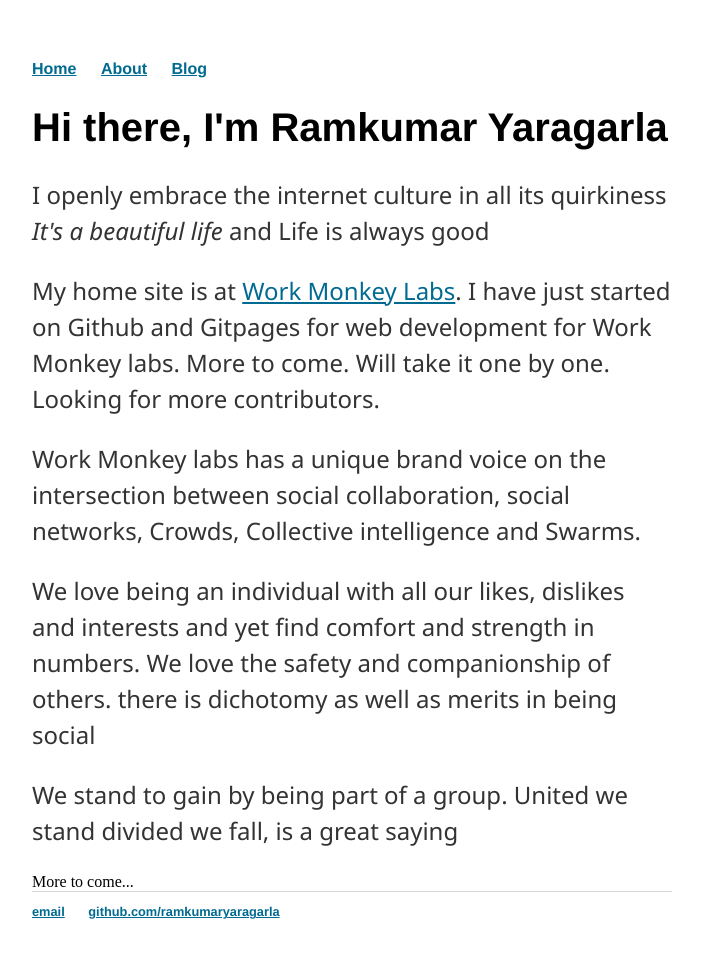
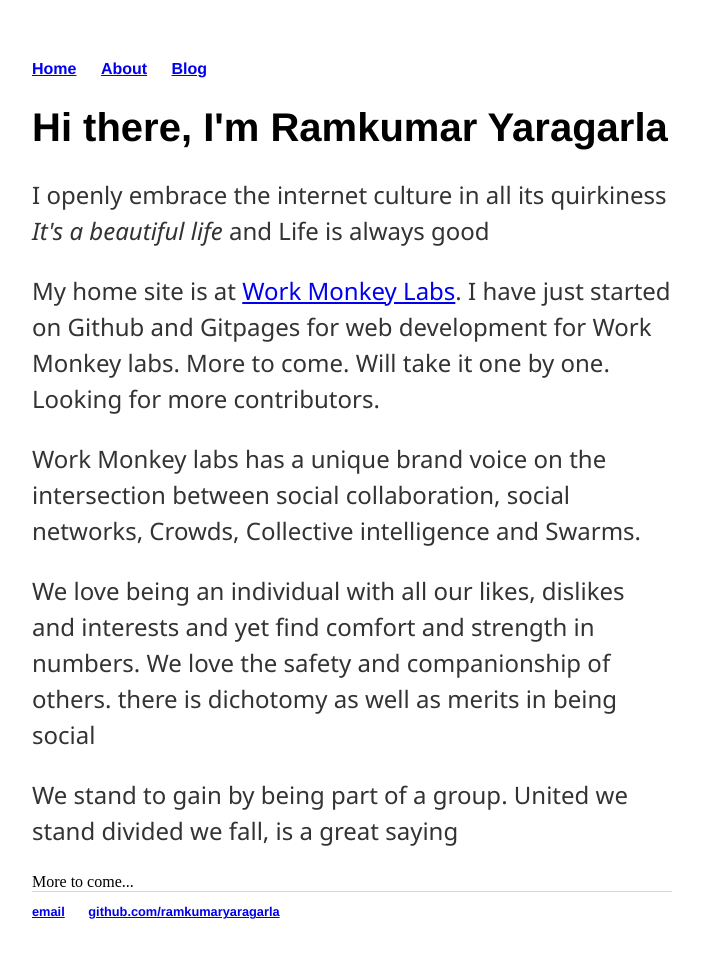
Before and after one commit to RamkumarYaragarla/worko, a Jekyll site: the page built from index.html, in a window 1280 px wide. Shown: the whole page, without its empty margins (288-991 px from the left). Built offline with Jekyll 4.4.1, drawn with Linux system fonts in a browser that asks for light colours.

Commit message:
Update main.css

```diff
--- a/css/main.css
+++ b/css/main.css
@@ -12,10 +12,9 @@
     display: inline;
     margin-right: 20px;
 }
-a {
-       text-decoration: underline;
-       color:#006a91;
-}
+.sqs-block-content a, .sqs-block-content a:hover {
+    text-decoration: underline !important;
+  }
 
 h1 {
     font-size: 2.5em;
```
